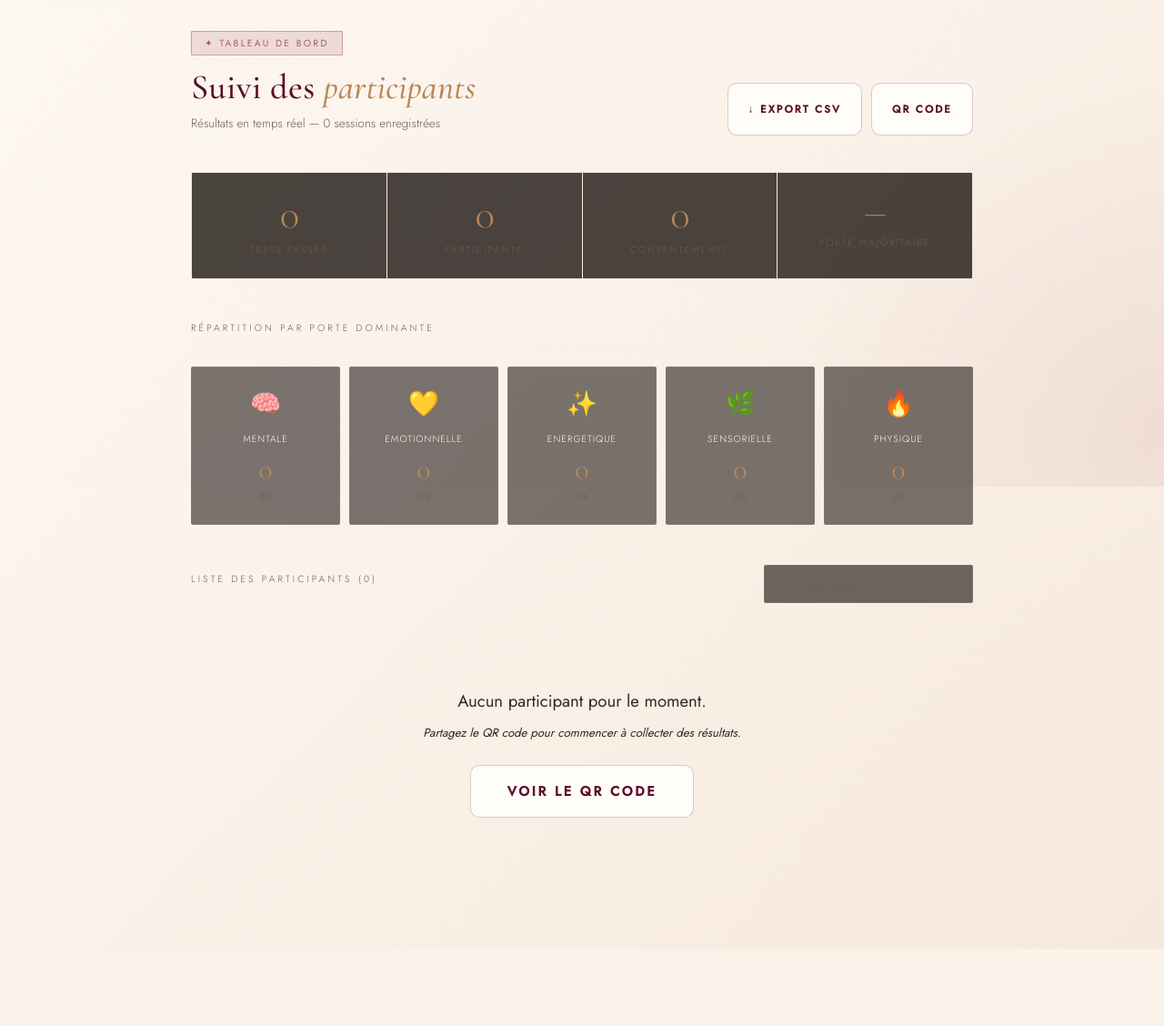
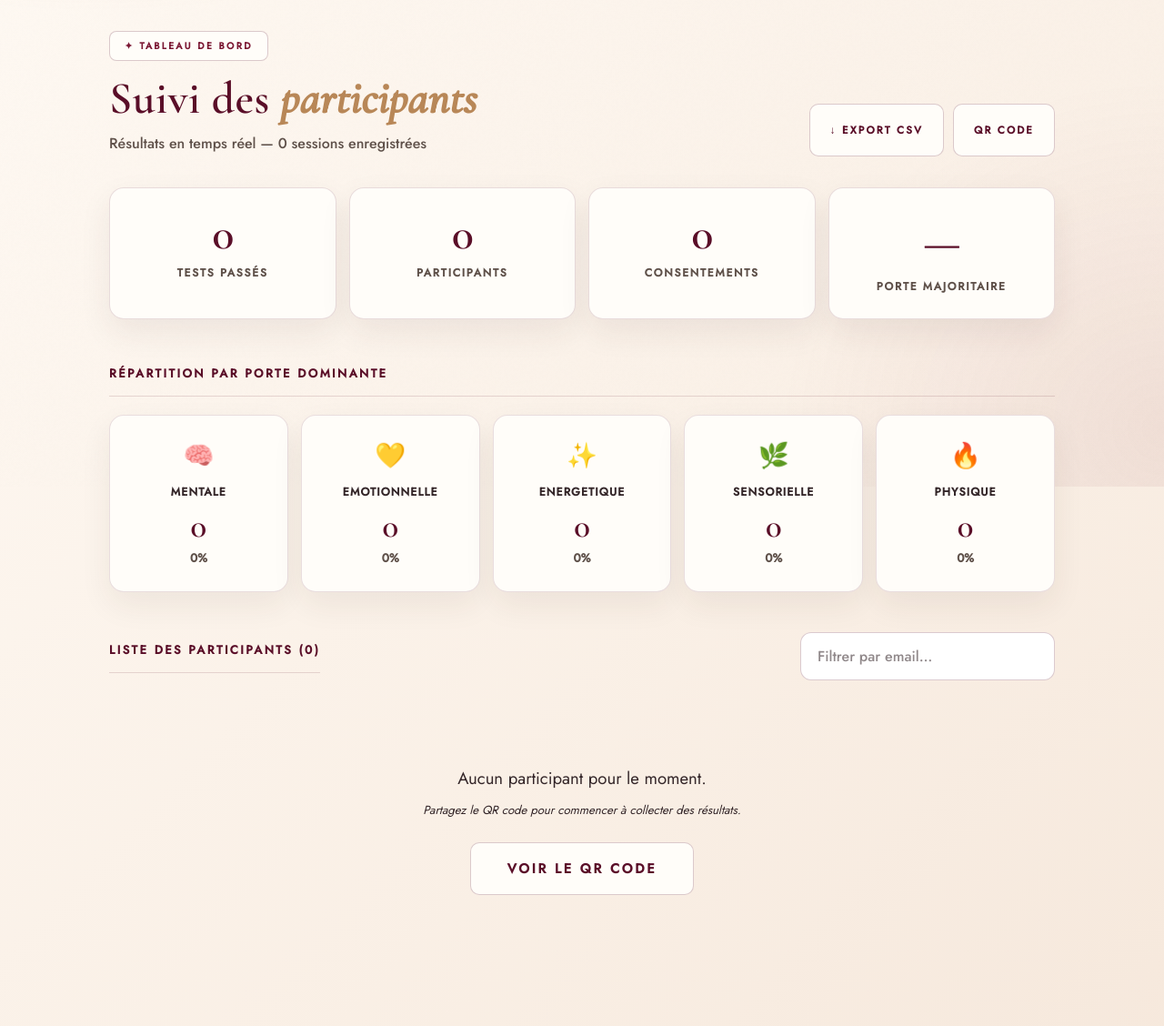
Before and after one commit to Andrianina2000/portes_du_desir, a Django app: page /dashboard/ in a window 1280 px wide. Shown: the part 265-1393 px from the top of the page at 91% size. Before the commit the page ends 1164 px from the top, so only its background shows below. Run offline with Django 4.2, Linux system fonts and the light colour scheme; the visitor is signed in with stand-in values (Sample User, id 1); data that the repository does not hold is empty.

Commit message:
Fix: isntruction client

```diff
--- a/quiz/templates/quiz/dashboard.html
+++ b/quiz/templates/quiz/dashboard.html
@@ -221,6 +221,158 @@
 @media (max-width: 560px) {
     .dist-grid { grid-template-columns: repeat(2, 1fr); }
 }
+
+
+/* === PATCH LISIBILITÉ DASHBOARD — clair, contrasté, mobile friendly === */
+.container { max-width: 1040px !important; }
+.dash-header { margin-bottom: 34px !important; }
+.dash-title h1 {
+    color: #5A0E28 !important;
+    font-size: clamp(2.2rem, 4vw, 3.1rem) !important;
+    font-weight: 600 !important;
+}
+.dash-title p {
+    color: #5F514A !important;
+    font-size: 1rem !important;
+    font-weight: 500 !important;
+}
+.admin-badge {
+    background: #FFFDF9 !important;
+    border: 1px solid rgba(90,14,40,0.22) !important;
+    color: #7B1733 !important;
+    font-weight: 700 !important;
+    border-radius: 8px !important;
+    padding: 8px 16px !important;
+}
+
+.kpi-grid {
+    gap: 14px !important;
+    background: transparent !important;
+    border: 0 !important;
+    overflow: visible !important;
+    margin-bottom: 48px !important;
+}
+.kpi-box {
+    background: #FFFDF9 !important;
+    border: 1px solid rgba(90,14,40,0.14) !important;
+    border-radius: 16px !important;
+    padding: 26px 18px !important;
+    box-shadow: 0 14px 35px rgba(63,42,34,0.08) !important;
+}
+.kpi-box:hover { background: #FFFFFF !important; }
+.kpi-num {
+    color: #5A0E28 !important;
+    font-weight: 600 !important;
+    font-size: 3.1rem !important;
+}
+.kpi-label {
+    color: #5F514A !important;
+    font-size: 0.76rem !important;
+    font-weight: 700 !important;
+    letter-spacing: 0.14em !important;
+}
+
+.section-title {
+    color: #5A0E28 !important;
+    font-size: 0.82rem !important;
+    font-weight: 700 !important;
+    letter-spacing: 0.18em !important;
+    border-bottom: 1px solid rgba(90,14,40,0.14) !important;
+}
+.dist-grid { gap: 14px !important; }
+.dist-card {
+    background: #FFFDF9 !important;
+    border: 1px solid rgba(90,14,40,0.13) !important;
+    border-radius: 16px !important;
+    padding: 24px 14px !important;
+    box-shadow: 0 14px 35px rgba(63,42,34,0.07) !important;
+}
+.dist-label {
+    color: #342629 !important;
+    font-size: 0.78rem !important;
+    font-weight: 800 !important;
+    letter-spacing: 0.08em !important;
+}
+.dist-count {
+    color: #5A0E28 !important;
+    font-weight: 700 !important;
+    font-size: 2.3rem !important;
+}
+.dist-pct {
+    color: #5F514A !important;
+    font-size: 0.82rem !important;
+    font-weight: 600 !important;
+}
+
+.toolbar {
+    align-items: center !important;
+    gap: 18px !important;
+}
+.search-box {
+    background: #FFFFFF !important;
+    border: 1px solid rgba(90,14,40,0.22) !important;
+    color: #342629 !important;
+    border-radius: 12px !important;
+    min-width: 280px !important;
+    padding: 14px 18px !important;
+    font-size: 1rem !important;
+    font-weight: 500 !important;
+}
+.search-box::placeholder { color: rgba(52,38,41,0.55) !important; }
+
+.table-wrap {
+    background: #FFFDF9 !important;
+    border: 1px solid rgba(90,14,40,0.12) !important;
+    border-radius: 16px !important;
+    box-shadow: 0 18px 42px rgba(63,42,34,0.08) !important;
+}
+.ptable { min-width: 820px !important; }
+.ptable th {
+    background: #F8EFE7 !important;
+    color: #5A0E28 !important;
+    font-size: 0.76rem !important;
+    font-weight: 800 !important;
+    letter-spacing: 0.12em !important;
+    padding: 16px 18px !important;
+    border-bottom: 1px solid rgba(90,14,40,0.14) !important;
+}
+.ptable td {
+    color: #342629 !important;
+    font-size: 0.98rem !important;
+    font-weight: 500 !important;
+    padding: 18px 18px !important;
+    border-bottom: 1px solid rgba(90,14,40,0.08) !important;
+}
+.ptable tbody tr:hover { background: #FFF7F2 !important; }
+.col-id, .col-date, .col-email .email-sub, .score-line-label, .score-line-val {
+    color: #5F514A !important;
+    font-weight: 600 !important;
+}
+.col-email { color: #342629 !important; font-weight: 700 !important; }
+.porte-pill {
+    background: #FFFFFF !important;
+    border-radius: 999px !important;
+    font-size: 0.76rem !important;
+    font-weight: 800 !important;
+    padding: 8px 13px !important;
+}
+.score-line-track { background: rgba(90,14,40,0.12) !important; height: 4px !important; }
+.consent-yes, .consent-no { font-weight: 900 !important; font-size: 1rem !important; }
+
+@media (max-width: 800px) {
+    .dash-header { display: block !important; }
+    .dash-header .btn { margin-top: 10px !important; }
+    .kpi-grid { grid-template-columns: repeat(2, minmax(0, 1fr)) !important; gap: 12px !important; }
+    .dist-grid { grid-template-columns: repeat(2, minmax(0, 1fr)) !important; gap: 12px !important; }
+    .toolbar { display: block !important; }
+    .search-box { width: 100% !important; min-width: 0 !important; margin-top: 14px !important; }
+    .ptable { min-width: 760px !important; }
+}
+@media (max-width: 520px) {
+    .kpi-grid, .dist-grid { grid-template-columns: 1fr !important; }
+    .kpi-box, .dist-card { padding: 22px 16px !important; }
+}
+
 </style>
 {% endblock %}
 
```
